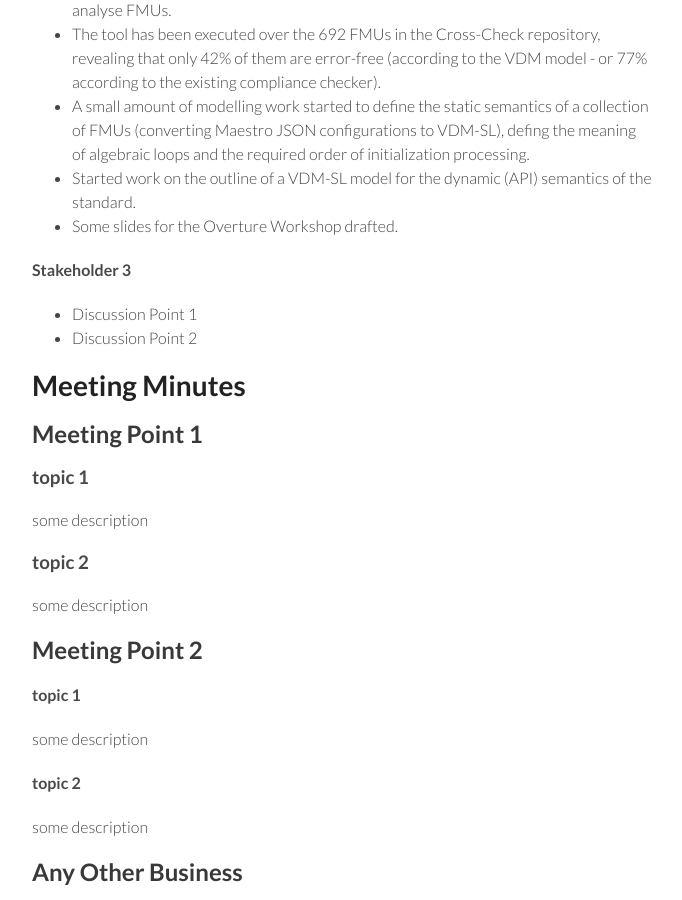
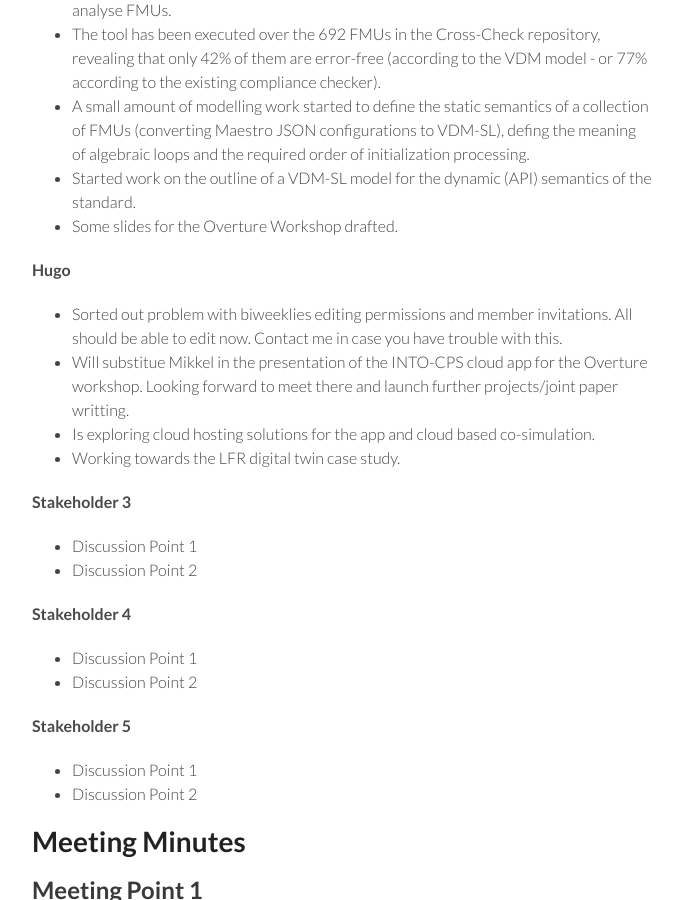
Before and after one commit to digitaltwincentre/digitaltwincentre.github.io, a Jekyll site: the page built from _biweeklies/Biweekly-3.md, in a window 1280 px wide and 900 px high, scrolled down 678 px. Shown: the whole window, without its empty margins (418-1100 px from the left). Built offline with Jekyll 4.4.1, drawn with Linux system fonts in a browser that asks for light colours; nearby versions of some CDN libraries.

Commit message:
Update Biweekly-3.md

```diff
--- a/_biweeklies/Biweekly-3.md
+++ b/_biweeklies/Biweekly-3.md
@@ -37,10 +37,23 @@ private information must be stored elsewhere.  -->
 * Started work on the outline of a VDM-SL model for the dynamic (API) semantics of the standard.
 * Some slides for the Overture Workshop drafted.
 
+#### Hugo
+* Sorted out problem with biweeklies editing permissions and member invitations. All should be able to edit now. Contact me in case you have trouble with this.
+* Will substitue Mikkel in the presentation of the INTO-CPS cloud app for the Overture workshop. Looking forward to meet there and launch further projects/joint paper writting.
+* Is exploring cloud hosting solutions for the app and cloud based co-simulation.
+* Working towards the LFR digital twin case study.
+
 #### Stakeholder 3
 * Discussion Point 1
 * Discussion Point 2
 
+#### Stakeholder 4
+* Discussion Point 1
+* Discussion Point 2
+
+#### Stakeholder 5
+* Discussion Point 1
+* Discussion Point 2
 
 Meeting Minutes
 ===============
```
